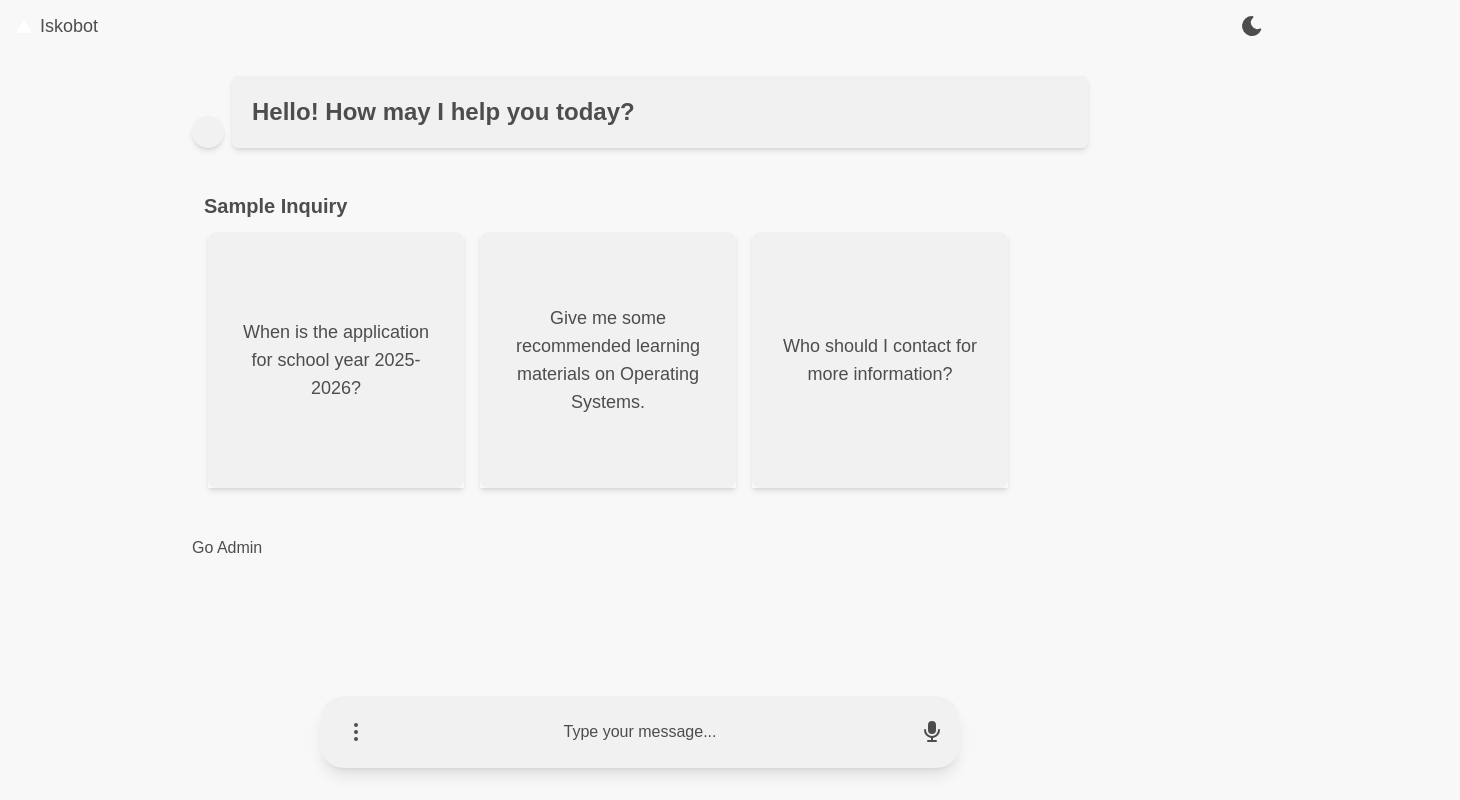
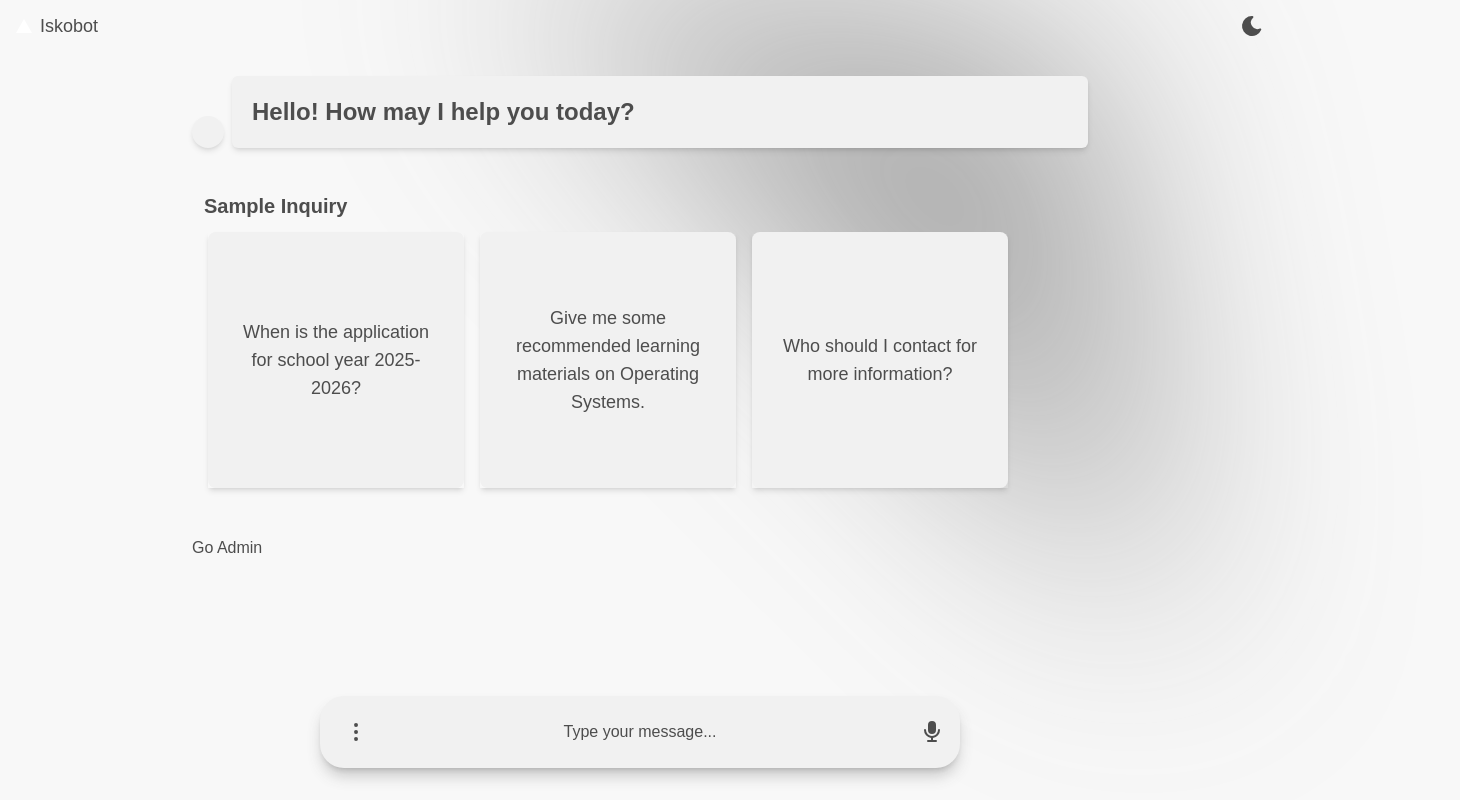
Before and after one commit to SiegfredLorelle/iskobot-ui, a Next.js app: page / in a window 1280 px wide. Shown: the whole page, 1460 px wide, since content can reach past the window. Built offline with nearby package versions, Linux system fonts and the light colour scheme.

Commit message:
Add blur styles

```diff
--- a/src/app/(chat)/components/controls/InputControls.tsx
+++ b/src/app/(chat)/components/controls/InputControls.tsx
@@ -95,7 +95,7 @@ export default function InputControls() {
   };
 
   return (
-    <div className="h-full w-full bg-primary-clr flex items-center rounded-3xl px-4 py-4 shadow-lg mb-4">
+    <div className="h-full w-full bg-primary-clr flex items-center rounded-3xl px-4 py-4 shadow-lg shadow-text-clr/30 mb-4">
       {!userInput && !isRecording && (
         <button
           onClick={handleSettings}
--- a/src/app/(chat)/components/controls/LoadingControls.tsx
+++ b/src/app/(chat)/components/controls/LoadingControls.tsx
@@ -14,7 +14,7 @@ export default function LoadingMode() {
   return (
     <button
       onClick={handleStopGenerating}
-      className="h-full bg-primary-clr flex items-center rounded-3xl px-4 py-4 mb-4 shadow-lg ml-2 mt-auto text-text-clr hover:text-hover-clr"
+      className="h-full bg-primary-clr flex items-center rounded-3xl px-4 py-4 mb-4 shadow-lg ml-2 mt-auto text-text-clr hover:text-hover-clr shadow-text-clr/30"
     >
       <span>Stop Generating</span>
       <IconPlayerStop className="ml-2 w-6 h-6" stroke={2} />
--- a/src/app/(chat)/components/controls/SettingsControls.tsx
+++ b/src/app/(chat)/components/controls/SettingsControls.tsx
@@ -57,7 +57,7 @@ export default function SettingsMode() {
       {/* Content */}
       <div
         ref={controlsRef}
-        className="fixed inset-x-4 bottom-4 z-2 bg-primary-clr flex items-center justify-around rounded-3xl px-4 py-4 shadow-lg"
+        className="fixed inset-x-4 bottom-4 z-2 bg-primary-clr flex items-center justify-around rounded-3xl px-4 py-4 shadow-lg shadow-text-clr/30"
       >
         <button
           className="py-2 text-text-clr hover:text-hover-clr disabled:opacity-50 disabled:cursor-not-allowed"
--- a/src/app/(chat)/page.tsx
+++ b/src/app/(chat)/page.tsx
@@ -15,7 +15,10 @@ export default function ChatPage() {
   return (
     <ChatProvider>
       <div className="my-9 px-3 flex w-full justify-center">
-        <main className="lg:max-w-4xl w-full mx-auto flex flex-col gap-8">
+        <div className="absolute -translate-y-20 translate-x-80 opacity-50 blur-[120px]">
+          <div className="w-0 h-0 rotate-45 border-l-[500px] border-l-transparent border-b-[350px] border-b-text-clr border-r-[500px] border-r-transparent"></div>
+        </div>
+        <main className="lg:max-w-4xl w-full mx-auto flex flex-col gap-8 z-1">
           <ChatContent />
           <Link href="/admin">Go Admin</Link>
         </main>
```
